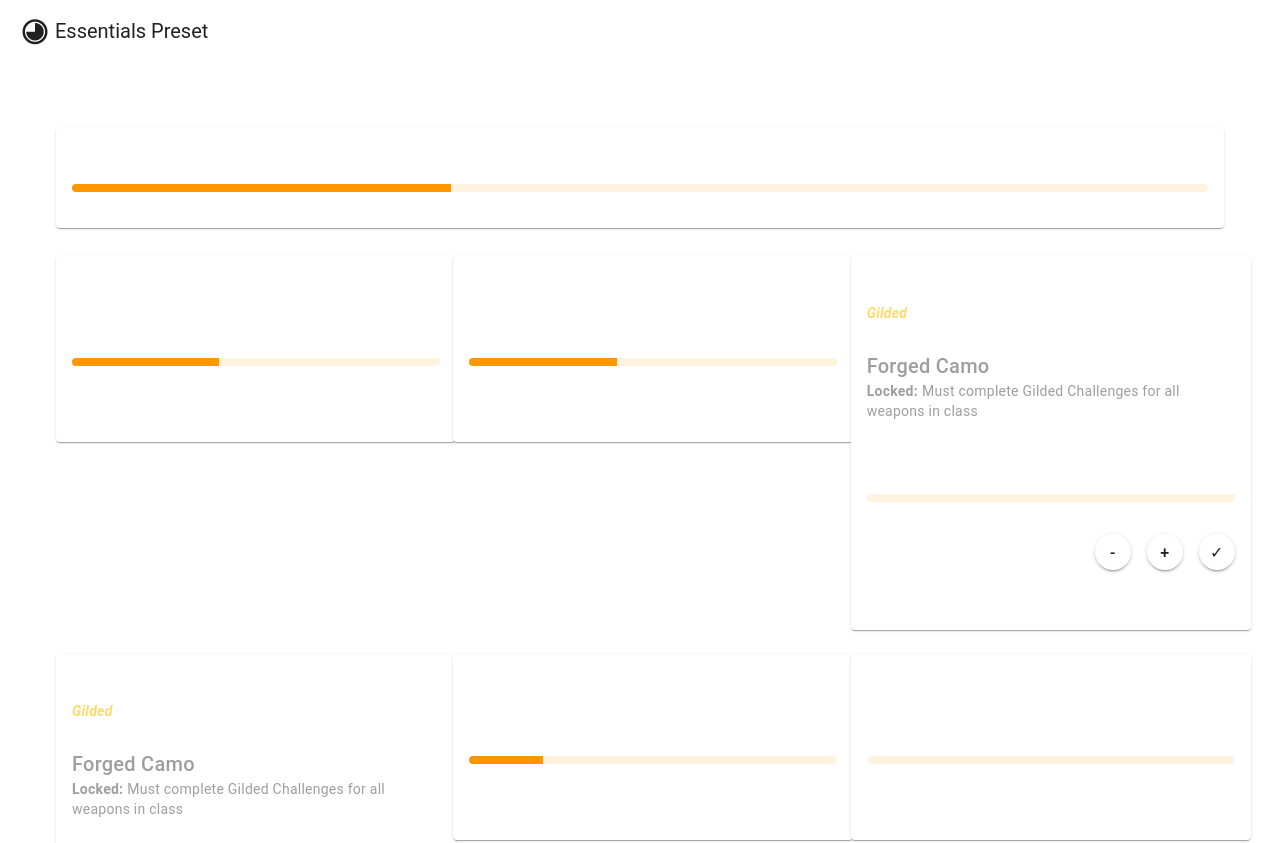
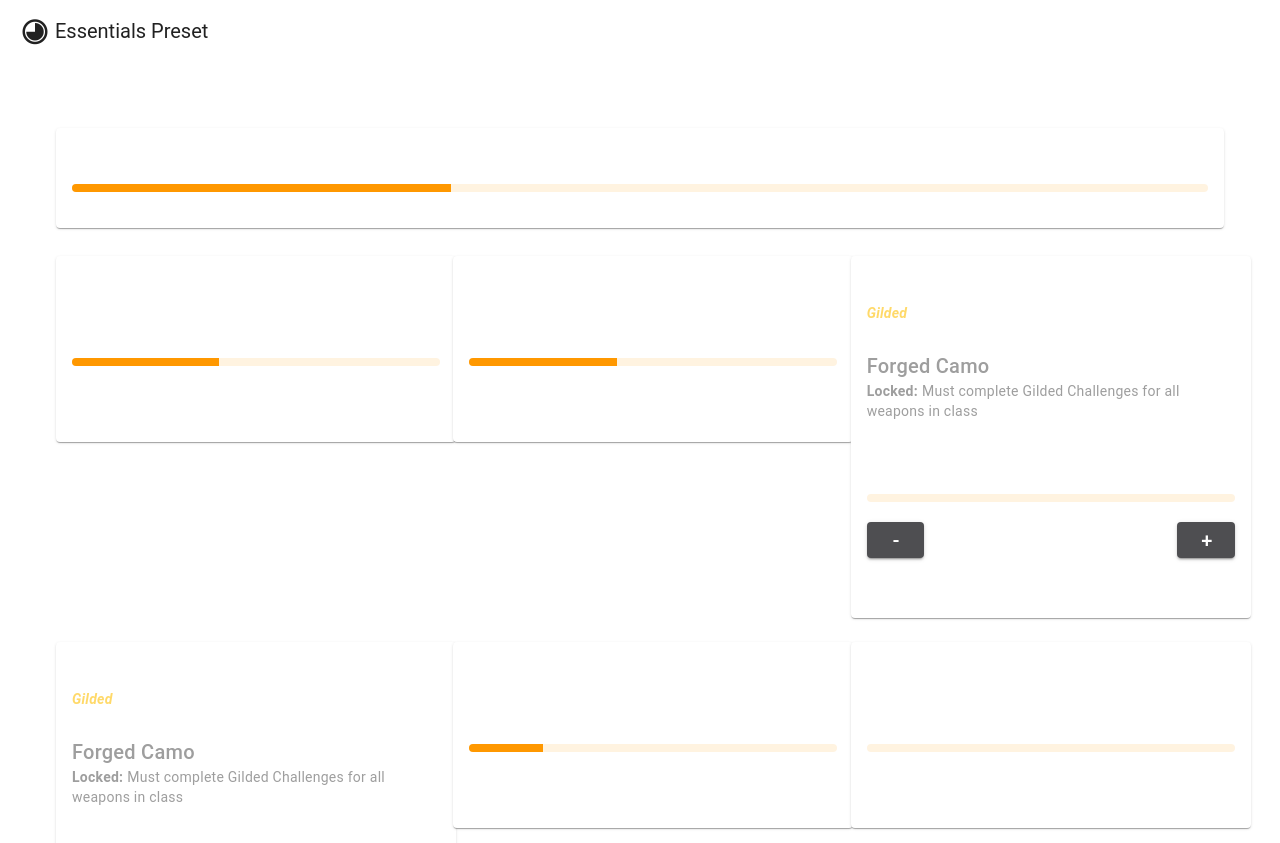
Before and after one commit to rezdelamasa/camo-tracker, a Vue app in the folder my-app/: page /multiplayer/assault-rifles in a window 1280 px wide. Shown: the top 843 px of the page. Built offline with nearby package versions, Linux system fonts and the light colour scheme.

Commit message:
feat: use new progress button group

```diff
--- a/my-app/src/components/WeaponCard.vue
+++ b/my-app/src/components/WeaponCard.vue
@@ -63,30 +63,7 @@
               :text="forgedCamo.challenge"
               :completion-count="forgedCamo.progress.count.completion"
           ></ct-progress-bar>
-          <div class="d-flex justify-end mt-4">
-            <v-btn
-                icon
-                outlined
-                class="mr-4 camo__progress-button"
-                density="comfortable"
-                @click="$emit('decrement', forgedCamo)"
-            >-</v-btn>
-            <v-btn
-                icon
-                outlined
-                class="mr-4 camo__progress-button"
-                density="comfortable"
-                @click="$emit('increment',forgedCamo)"
-            >+</v-btn>
-            <v-btn
-                icon
-                outlined
-                rounded="xs"
-                class="camo__progress-button"
-                density="comfortable"
-                @click="$emit('complete', forgedCamo)"
-            >&#10003;</v-btn>
-          </div>
+          <progress-button-group :camo="forgedCamo"></progress-button-group>
         </v-col>
       </v-row>
       <v-row>
@@ -111,6 +88,7 @@
   import {useDataStore} from "@/store/app";
   import {computed, ref} from "vue";
   import CtProgressBar from "@/components/CtProgressBar.vue";
+  import ProgressButtonGroup from "@/components/ProgressButtonGroup.vue";
 
   const props = defineProps({
     weapon: Object,
```
